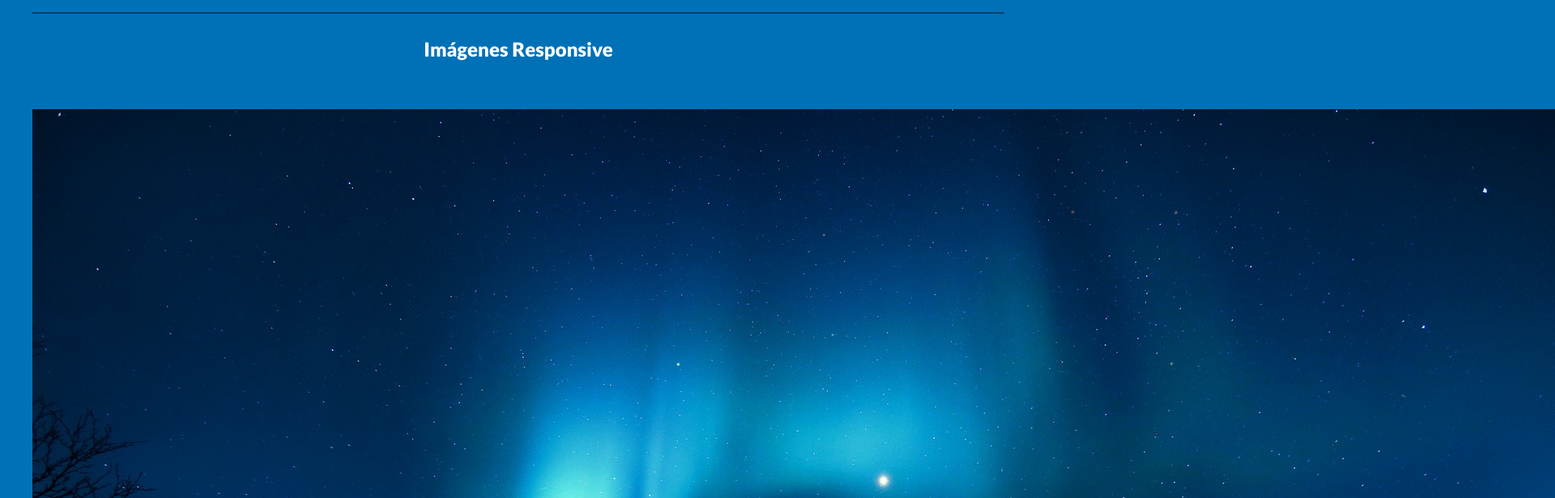
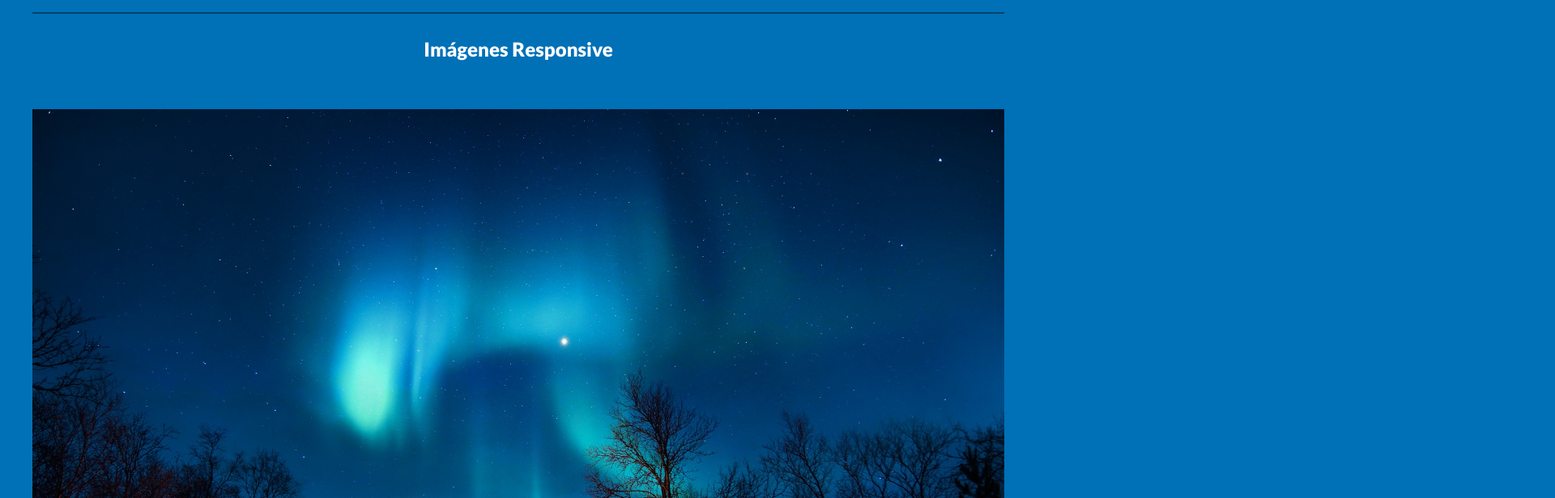
Before and after one commit to GlennGalicia/css-guia-completa-2, a plain HTML site: page 05-RWD/index.html in a window 1280 px wide. Shown: the part 3160-3776 px from the top of the page at 81% size, 1920 px wide, since content can reach past the window. Drawn offline with Linux system fonts and the light colour scheme; files that its build step writes are made by us from their sources.

Commit message:
05-rwd - imagenes resposivas

```diff
--- /dev/null
+++ b/05-RWD/css/10.css
@@ -0,0 +1,4 @@
+img {
+    max-width: 100%;
+    display: block;
+}
--- a/05-RWD/index.html
+++ b/05-RWD/index.html
@@ -18,7 +18,8 @@
     <!-- <link rel="stylesheet" href="css/06.css"> -->
     <!-- <link rel="stylesheet" href="css/07.css"> -->
     <!-- <link rel="stylesheet" href="css/08.css"> -->
-    <link rel="stylesheet" href="css/09.css">
+    <!-- <link rel="stylesheet" href="css/09.css"> -->
+    <link rel="stylesheet" href="css/10.css">
 
 </head>
 <body>
```
